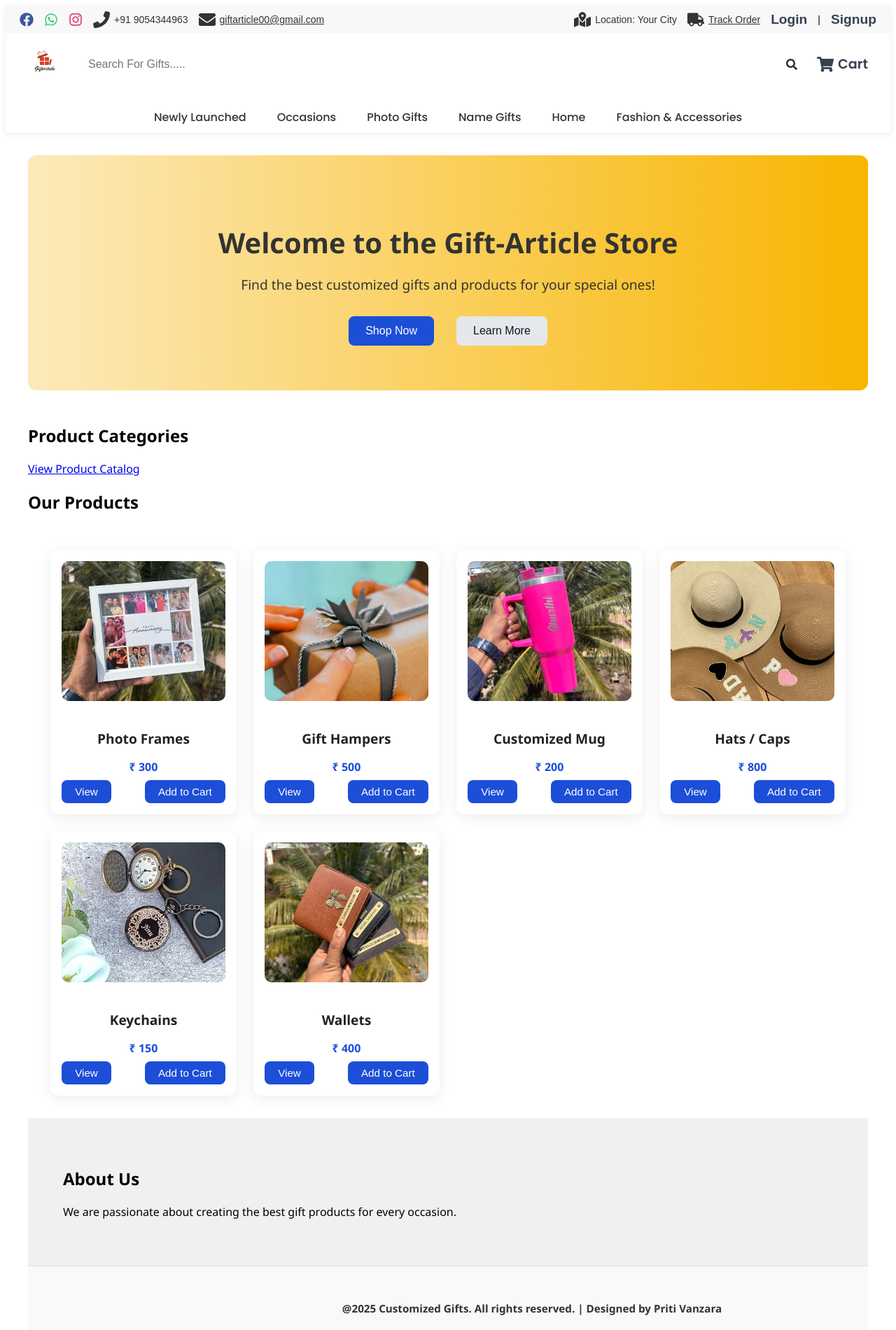
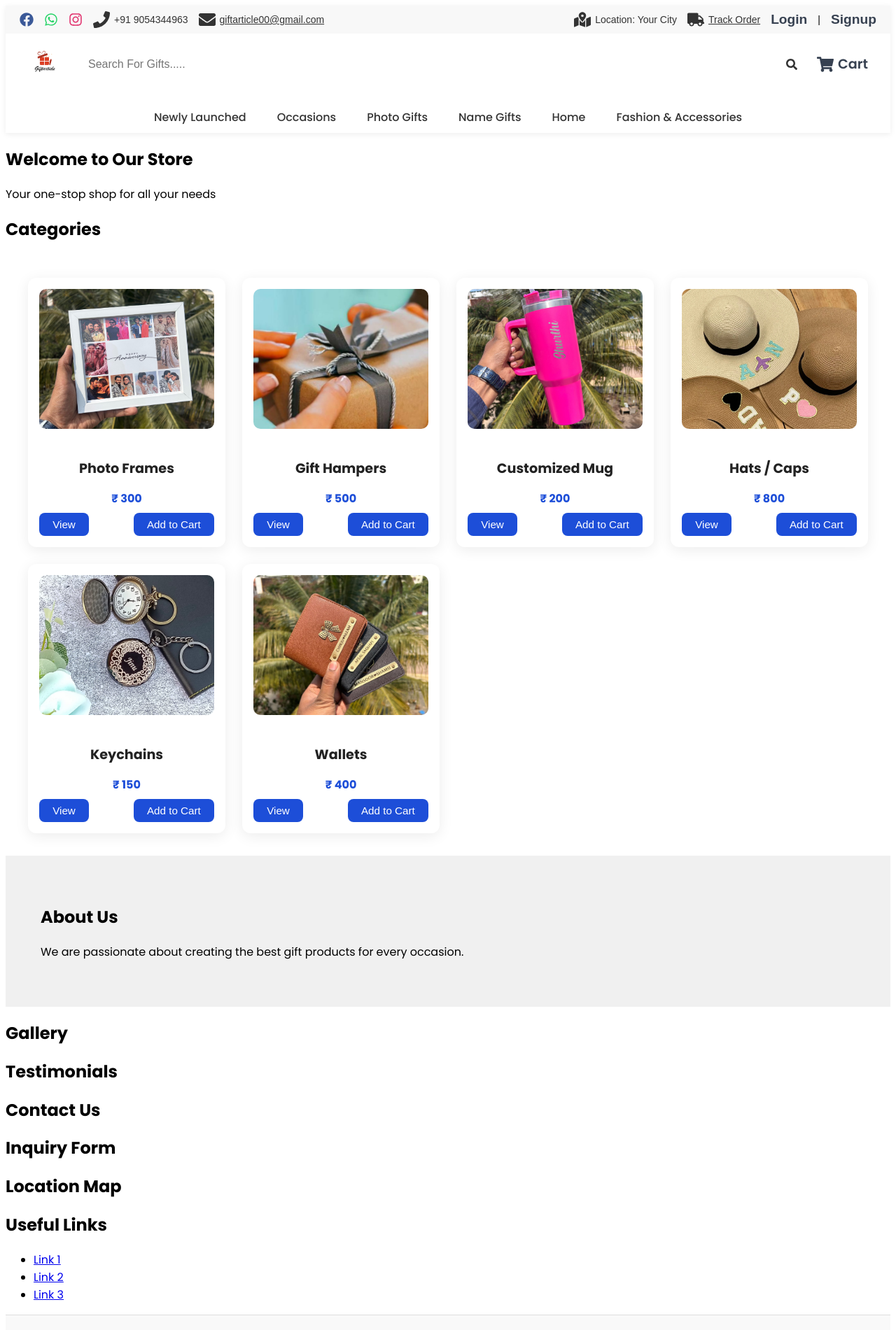
Before and after one commit to pritivanzara08/Internship-Project, a Next.js app: page / in a window 1280 px wide. Shown: the top 1901 px of the page at 70% size. Built offline with nearby package versions, Linux system fonts and the light colour scheme.

Commit message:
section add

```diff
--- /dev/null
+++ b/src/components/sections/Categories.tsx
@@ -0,0 +1,13 @@
+// src/components/sections/Categories.tsx
+import React from 'react';
+
+const Categories = () => {
+  return (
+    <div>
+      {/* Your categories content */}
+      <h2>Categories</h2>
+    </div>
+  );
+};
+
+export default Categories; // <-- Make sure this is present!
--- /dev/null
+++ b/src/components/sections/ContactUs.tsx
@@ -0,0 +1,12 @@
+import React from 'react';
+
+const ContactUs = () => {
+  return (
+    <section>
+      <h2>Contact Us</h2>
+      {/* Add contact form or information here */}
+    </section>
+  );
+};
+
+export default ContactUs;
--- /dev/null
+++ b/src/components/sections/Gallery.tsx
@@ -0,0 +1,12 @@
+import React from 'react';
+
+const Gallery = () => {
+  return (
+    <section>
+      <h2>Gallery</h2>
+      {/* Add gallery content here */}
+    </section>
+  );
+};
+
+export default Gallery;
--- /dev/null
+++ b/src/components/sections/Hero.tsx
@@ -0,0 +1,12 @@
+import React from 'react';
+
+const Hero = () => {
+  return (
+    <section className="hero">
+      <h1>Welcome to Our Store</h1>
+      <p>Your one-stop shop for all your needs</p>
+    </section>
+  );
+};
+
+export default Hero;
--- /dev/null
+++ b/src/components/sections/InquiryForm.tsx
@@ -0,0 +1,13 @@
+import React from 'react';
+
+
+const InquiryForm = () => {
+  return (
+    <section>
+      <h2>Inquiry Form</h2>
+      {/* Add inquiry form content here */}
+    </section>
+  );
+};
+
+export default InquiryForm;
--- /dev/null
+++ b/src/components/sections/LocationMap.tsx
@@ -0,0 +1,12 @@
+import React from 'react';
+
+const LocationMap = () => {
+  return (
+    <section>
+      <h2>Location Map</h2>
+      {/* Add map integration here */}
+    </section>
+  );
+};
+
+export default LocationMap;
--- /dev/null
+++ b/src/components/sections/Testimonials.tsx
@@ -0,0 +1,12 @@
+import React from 'react';
+
+const Testimonials = () => {
+  return (
+    <section>
+      <h2>Testimonials</h2>
+      {/* Add testimonial content here */}
+    </section>
+  );
+};
+
+export default Testimonials;
--- /dev/null
+++ b/src/components/sections/UsefulLinks.tsx
@@ -0,0 +1,16 @@
+import React from 'react';
+
+const UsefulLinks = () => {
+  return (
+    <section>
+      <h2>Useful Links</h2>
+      <ul>
+        <li><a href="/link1">Link 1</a></li>
+        <li><a href="/link2">Link 2</a></li>
+        <li><a href="/link3">Link 3</a></li>
+      </ul>
+    </section>
+  );
+};
+
+export default UsefulLinks;
--- a/src/pages/index.tsx
+++ b/src/pages/index.tsx
@@ -1,83 +1,35 @@
 import React, { useState } from "react";
-import ProductList from "../components/product/ProductList";
+
 import '../styles/globals.css';
-import Link from "next/dist/client/link";
-import AboutUs from "@/components/AboutUs";
-import Footer from "@/components/layout/Footer";
+import Hero from "@/components/sections/Hero";
+import Categories from "@/components/sections/Categories";
+import ProductList from "@/components/product/ProductList";
+import AboutUs from "@/components/sections/AboutUs";
+import Gallery from "@/components/sections/Gallery"
+import Testimonials from "@/components/sections/Testimonials";
+import ContactUs from "@/components/sections/ContactUs";
+import InquiryForm from "@/components/sections/InquiryForm";
+import LocationMap from "@/components/sections/LocationMap";
+import UsefulLinks from "@/components/sections/UsefulLinks";
+
 
 export default function Home() {
-  const [searchQuery, setSearchQuery] = useState("");
-  const [selectedCategory, setSelectedCategory] = useState("");
-
-  const handleSearchChange = (e: React.ChangeEvent<HTMLInputElement>) => {
-    setSearchQuery(e.target.value);
-  };
-
-  const handleCategoryChange = (e: React.ChangeEvent<HTMLSelectElement>) => {
-    setSelectedCategory(e.target.value);
-  };
+  const [searchQuery, setSearchQuery] = useState('');
+  const [selectedCategory, setSelectedCategory] = useState('');
 
   return (
-    <div className="home-container">
-      {/* Hero Section */}
-      <section className="hero-section">
-        <h1 className="hero-title">Welcome to the Gift-Article Store</h1>
-        <p className="hero-subtitle">Find the best customized gifts and products for your special ones!</p>
-        <div className="hero-buttons">
-          <button className="shop-now-btn">Shop Now</button>
-          <button className="learn-more-btn">Learn More</button>
-        </div>
-      </section>
-      {/* 2. Category / Catalogue */}
-      <section id="categories" className="category-section">
-        <h2>Product Categories</h2>
-        {/* Add category filters or links here */}
-        <Link href="#products">View Product Catalog</Link>
-      </section>
-
-      {/* 3. Products */}
-      <section id="products" className="product-list-section">
-        <h2>Our Products</h2>
+    <>
+      {/* Add state handling for search/filter if needed */}
+      <Hero />
+      <Categories />
       <ProductList searchQuery={searchQuery} category={selectedCategory} />
-      </section>
-
-      {/* 4. About Us */}
-      <section id="about-us" className="about-section">
       <AboutUs />
-      </section>
-
-      {/* 5. Gallery */}
-      {/* <section id="gallery" className="gallery-section">
       <Gallery />
-      </section> */}
-
-      {/* 6. Testimonials */}
-      {/* <section id="testimonials" className="testimonials-section">
       <Testimonials />
-      </section> */}
-
-      {/* 7. Contact Us */}
-      {/* <section id="contact" className="contact-section">
       <ContactUs />
-      </section> */}
-
-      {/* 8. Inquiry Form */}
-      {/* <section id="inquiry" className="inquiry-section">
       <InquiryForm />
-      </section> */}
-
-      {/* 9. Location Map */}
-      {/* <section id="location" className="location-section">
       <LocationMap />
-      </section> */}
-
-      {/* 10. Useful Links / Footer Links */}
-      {/* <section id="useful-links" className="useful-links-section">
       <UsefulLinks />
-      </section> */}
-
-      {/* 11. Footer */}
-      <Footer />
-    </div>
+    </>
   );
 }
```
Also changed, not shown: src/components/layout/Gallery.tsx (deleted), src/components/sections/AboutUs.tsx (renamed from src/components/AboutUs.tsx). Lines whose indentation alone changed are shown as unchanged.
